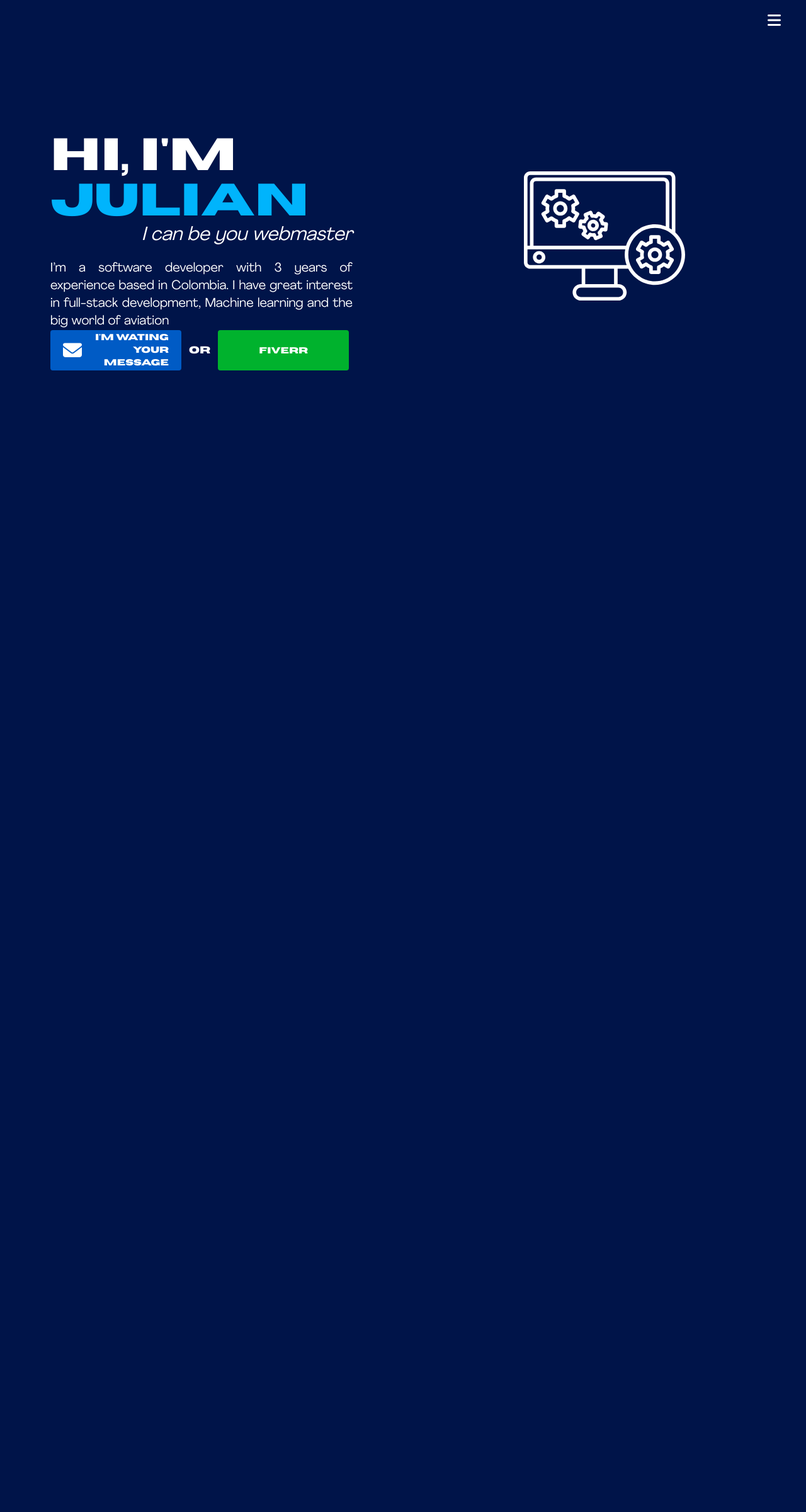
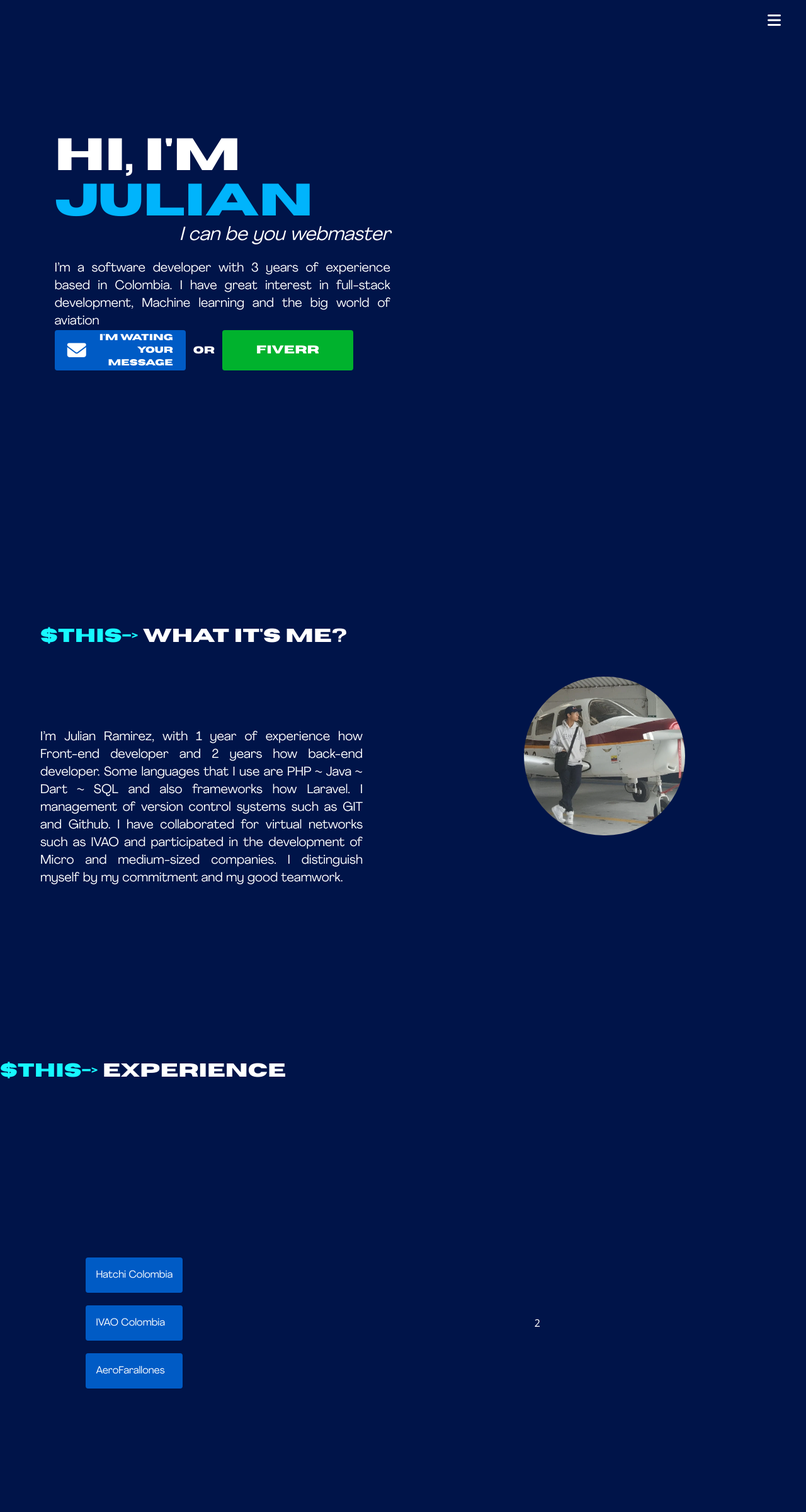
Before and after one commit to rcomunica/Portafolio, a PHP site: page / in a window 1280 px wide. Shown: the whole page at 63% size. Before the commit the page ends 588 px from the top, so only its background shows below. Run offline with PHP 8.4, Linux system fonts and the light colour scheme; some libraries are stand-ins or nearby versions.

Commit message:
about me (only desktop version)

```diff
--- a/index.html
+++ b/index.html
@@ -1,10 +1,17 @@
 <!DOCTYPE html>
-<html>
+<html lang="en">
   <head>
     <meta charset="UTF-8" />
     <meta name="viewport" content="width=device-width, initial-scale=1.0" />
     <script src="https://cdn.tailwindcss.com"></script>
     <link rel="stylesheet" href="styles.css" />
+
+    <meta
+      name="description"
+      content="Hello!, I'm Julian, I'm a software developer with 3 years of experience based in
+      Colombia. I have great interest in full-stack development, Machine
+      learning and the big world of aviation"
+    />
     <script
       src="https://kit.fontawesome.com/03b0ac721b.js"
       crossorigin="anonymous"
@@ -42,9 +49,9 @@
     </nav>
     <main class="w-full h-screen">
       <div
-        class="w-full h-full grid md:grid-cols-2 grid-cols-1 grid-row-2 items-center justify-items-center"
+        class="w-full h-full grid md:grid-cols-2 grid-cols-1 grid-row-2 items-center justify-items-end"
       >
-        <div class="info__container md:w-9/12 w-full mx-5">
+        <div class="info__container md:w-10/12 w-full mx-5">
           <div class="text__container-info text-white flex flex-col">
             <h1 class="text-horizon md:text-7xl text-5xl">
               HI, I'M <br />
@@ -69,18 +76,74 @@
               <button
                 class="text-horizon text-center fiverr-button w-52 h-16 px-5 py-2 rounded"
               >
-                <span class="text-sm">Fiverr</span>
+                <span class="text-lg">Fiverr</span>
               </button>
             </div>
           </div>
         </div>
-        <div class="image__decoration w-64 h-64">
-          <img src="computer.svg" width="100%" height="100%" alt="" />
+        <div class="image__decoration w-64 h-64"></div>
+      </div>
+      <div
+        class="w-full h-full grid grid-rows-2 grid-cols-1 md:grid-rows-1 md:grid-cols-2 items-center justify-items-center"
+      >
+        <div class="general__container md:w-4/5 flex flex-col">
+          <div class="title__container">
+            <h2 class="text-horizon text-3xl text-justify basis-1/2">
+              <span class="text-subtitleColor">$THIS-></span>
+              WHAT IT'S ME?
+            </h2>
+          </div>
+          <div class="about-me__container">
+            <div class="text-white text-agrandir md:mt-32 mt-10">
+              <p class="text-xl text-justify">
+                I’m Julian Ramirez, with 1 year of experience how Front-end
+                developer and 2 years how back-end developer. Some languages
+                that I use are PHP ~ Java ~ Dart ~ SQL and also frameworks how
+                Laravel. I management of version control systems such as GIT and
+                Github. I have collaborated for virtual networks such as IVAO
+                and participated in the development of Micro and medium-sized
+                companies. I distinguish myself by my commitment and my good
+                teamwork.
+              </p>
+            </div>
+          </div>
+        </div>
+        <div class="image__container flex justify-center">
+          <div class="md:w-2/5 w-3/5">
+            <img
+              src="JR.webp"
+              alt="Julian Ramirez profile"
+              class="rounded-full"
+            />
+          </div>
         </div>
       </div>
-      <div
-        class="w-full h-full grid grid-cols-2 grid-rows-1 items-center justify-items-end"
-      ></div>
+      <div class="w-full h-full grid md:grid-col-1 md:grid-rows-4 items-center">
+        <div class="subtitleExperience__container">
+          <div class="title__container">
+            <h2 class="text-horizon text-3xl text-justify">
+              <span class="text-subtitleColor">$THIS-></span>
+              EXPERIENCE
+            </h2>
+          </div>
+        </div>
+        <div
+          class="grid row-span-3 md:grid-cols-3 md:grid-rows-1 place-items-center"
+        >
+          <div class="projects__button flex flex-col gap-5 text-agrandir">
+            <div class="bg-buttonColor w-full p-4 rounded">
+              <button class="text-left" type="button">Hatchi Colombia</button>
+            </div>
+            <div class="bg-buttonColor p-4 rounded">
+              <button type="button">IVAO Colombia</button>
+            </div>
+            <div class="bg-buttonColor p-4 rounded">
+              <button type="button">AeroFarallones</button>
+            </div>
+          </div>
+          <div class="col-span-2">2</div>
+        </div>
+      </div>
     </main>
   </body>
 </html>
--- a/styles.css
+++ b/styles.css
@@ -1,3 +1,11 @@
+body{
+    margin: 0;
+    padding: 0;
+    color: #fff;
+    box-sizing: border-box;
+    scroll-behavior: smooth;
+}
+
 @font-face {
     font-family: "Horizon";
     src: url("horizon.otf");
```
Also changed, not shown: JR.webp (added).
